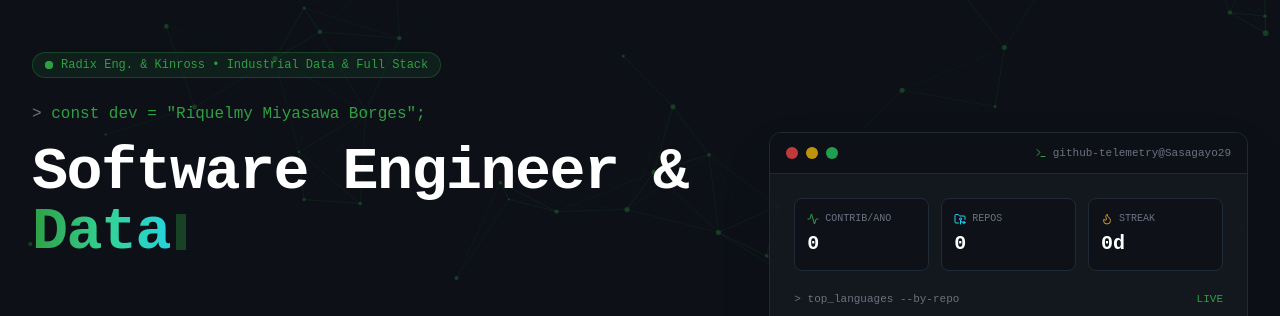
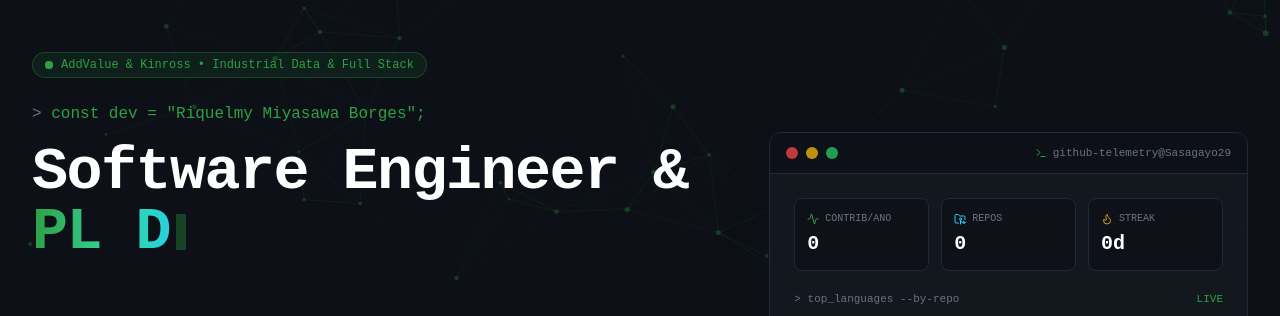
Before and after one commit to Sasagayo29/miyasawa-dev-portfolio, a React (Vite) app in the folder meu-portfolio/: page / in a window 1280 px wide. Shown: the part 156-472 px from the top of the page. Built offline with nearby package versions, Linux system fonts and the light colour scheme; no server answers.

Commit message:
atualização de dados

```diff
--- a/meu-portfolio/src/components/Hero.jsx
+++ b/meu-portfolio/src/components/Hero.jsx
@@ -67,7 +67,7 @@ export default function Hero({ onOpenContact }) {
                 <span className="animate-ping absolute inline-flex h-full w-full rounded-full bg-terminal-green opacity-75" />
                 <span className="relative inline-flex rounded-full h-2 w-2 bg-terminal-green" />
               </span>
-              <span>Radix Eng. &amp; Kinross • Industrial Data &amp; Full Stack</span>
+              <span>AddValue &amp; Kinross • Industrial Data &amp; Full Stack</span>
             </div>
 
             <p className="text-terminal-green mb-4 text-xs sm:text-sm md:text-base min-h-[24px]">
@@ -80,7 +80,7 @@ export default function Hero({ onOpenContact }) {
               <br />
               <span className="text-transparent bg-clip-text bg-gradient-to-r from-terminal-green via-emerald-400 to-cyan-400">
                 <TypewriterText
-                  text="Data Analyst Industrial."
+                  text="PL Developer Analyst."
                   delay={1800}
                   speed={40}
                   showCursor={true}
```
